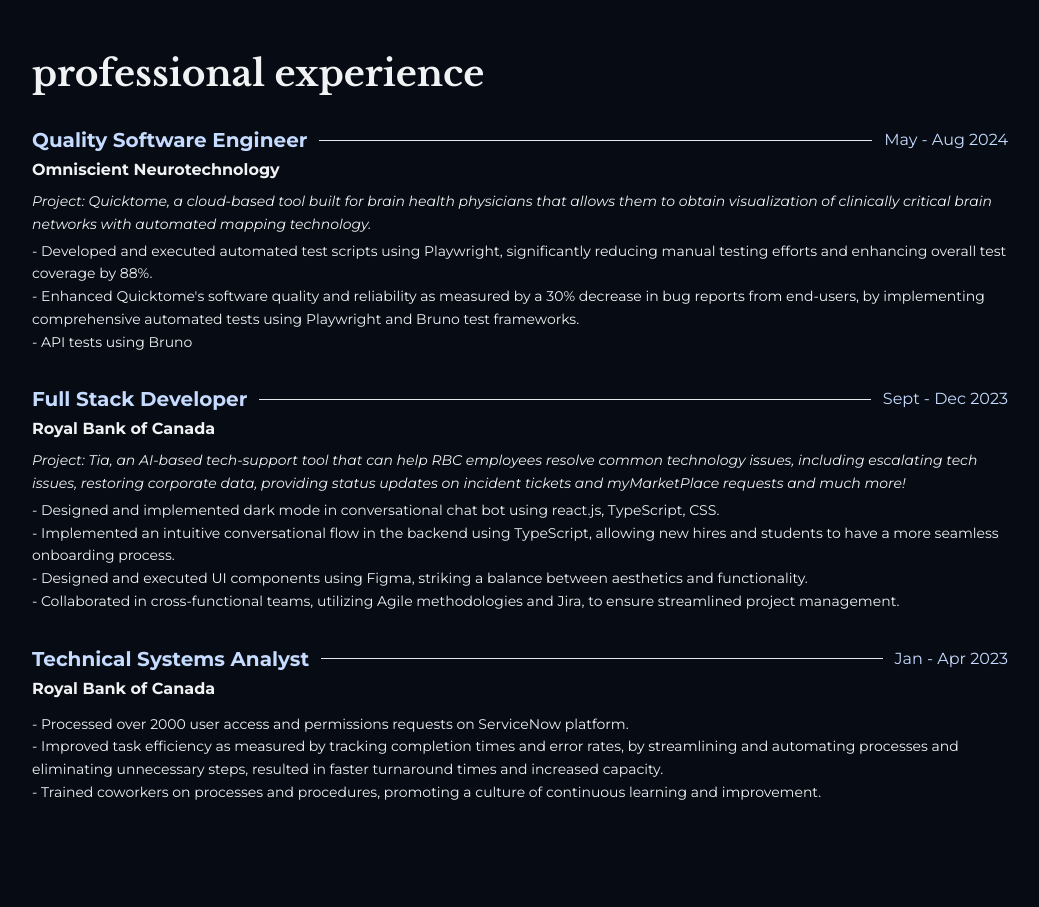
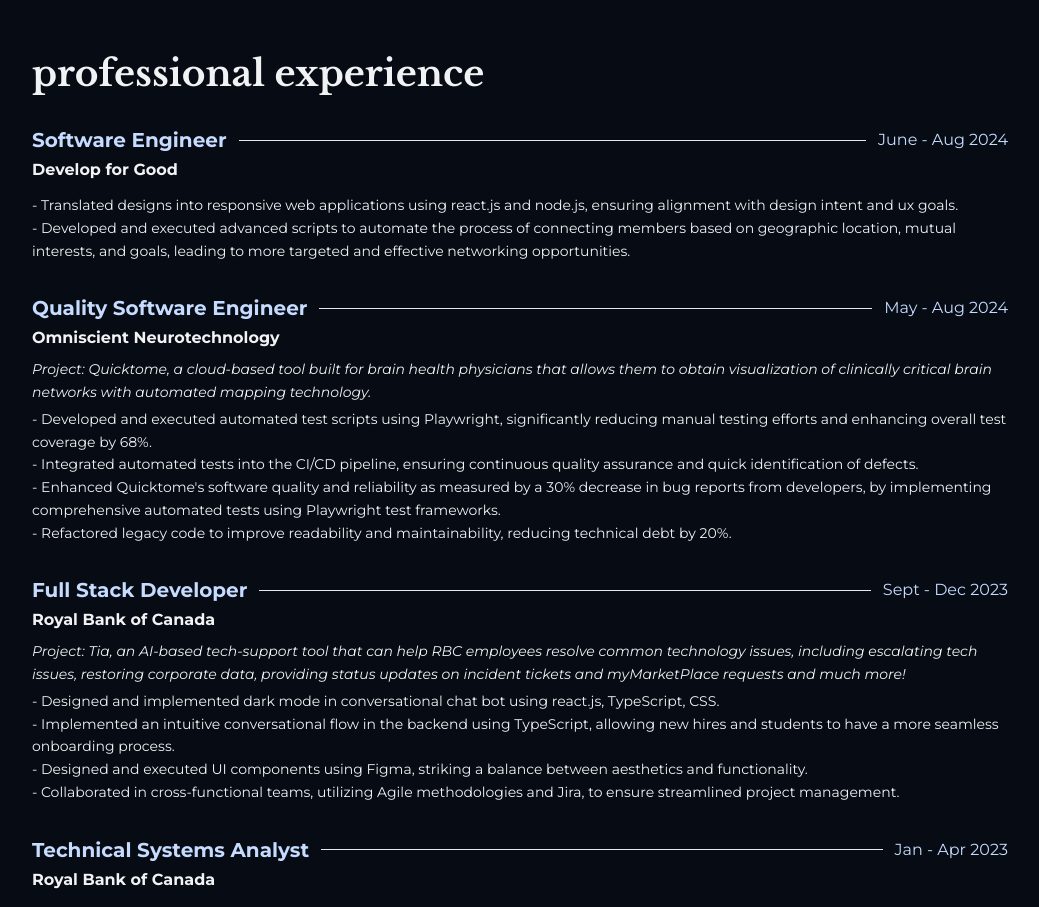
Before and after one commit to billie-zhang/portfolio-page, a React (Create React App) app: page / in a window 1280 px wide. Shown: the part 880-1787 px from the top of the page, without its empty margins (120-1159 px from the left). Built offline with nearby package versions, Linux system fonts and the light colour scheme; a web font is replaced by a local one.

Commit message:
update experiences with current positions

```diff
--- a/src/home/Experience.jsx
+++ b/src/home/Experience.jsx
@@ -11,19 +11,34 @@
   const experience = [
     {
       id: 1,
+      experience: "Software Engineer",
+      company: "Develop for Good",
+      time: "June - Aug 2024",
+      // project:
+      //   "Project: Quicktome, a cloud-based tool built for brain health physicians that allows them to obtain visualization of clinically critical brain networks with automated mapping technology.",
+      point1:
+        " - Translated designs into responsive web applications using react.js and node.js, ensuring alignment with design intent and ux goals.",
+      point2:
+        " - Developed and executed advanced scripts to automate the process of connecting members based on geographic location, mutual interests, and goals, leading to more targeted and effective networking opportunities.",
+    },
+    {
+      id: 2,
       experience: "Quality Software Engineer",
       company: "Omniscient Neurotechnology",
       time: "May - Aug 2024",
       project:
         "Project: Quicktome, a cloud-based tool built for brain health physicians that allows them to obtain visualization of clinically critical brain networks with automated mapping technology.",
       point1:
-        " - Developed and executed automated test scripts using Playwright, significantly reducing manual testing efforts and enhancing overall test coverage by 88%.",
+        " - Developed and executed automated test scripts using Playwright, significantly reducing manual testing efforts and enhancing overall test coverage by 68%.",
       point2:
-        " - Enhanced Quicktome's software quality and reliability as measured by a 30% decrease in bug reports from end-users, by implementing comprehensive automated tests using Playwright and Bruno test frameworks.",
-      point3: " - API tests using Bruno",
+        " - Integrated automated tests into the CI/CD pipeline, ensuring continuous quality assurance and quick identification of defects.",
+      point3:
+        " - Enhanced Quicktome's software quality and reliability as measured by a 30% decrease in bug reports from developers, by implementing comprehensive automated tests using Playwright test frameworks.",
+      point4:
+        " - Refactored legacy code to improve readability and maintainability, reducing technical debt by 20%.",
     },
     {
-      id: 2,
+      id: 3,
       experience: "Full Stack Developer",
       company: "Royal Bank of Canada",
       time: "Sept - Dec 2023",
@@ -39,7 +54,7 @@
         " - Collaborated in cross-functional teams, utilizing Agile methodologies and Jira, to ensure streamlined project management.",
     },
     {
-      id: 3,
+      id: 4,
       experience: "Technical Systems Analyst",
       company: "Royal Bank of Canada",
       time: "Jan - Apr 2023",
```
